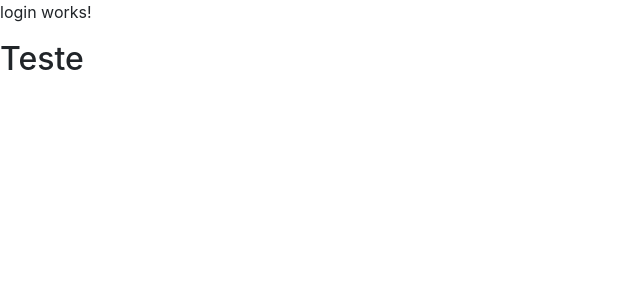
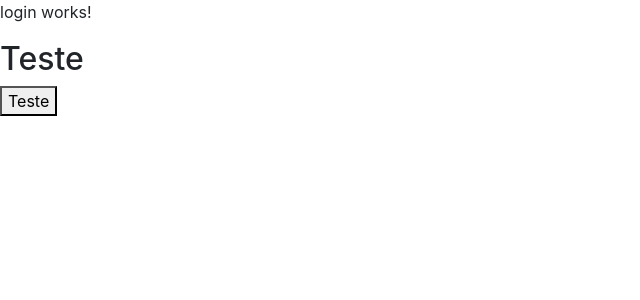
Before and after one commit to PedroHRamos/faculdade_web, an Angular app: page /login in a window 1280 px wide. Shown: the top 300 px of the page, without its empty margins (0-640 px from the left). Built offline with nearby package versions, Linux system fonts and the light colour scheme.

Commit message:
Mostrando conflito

```diff
--- a/src/app/pages/login/login.component.html
+++ b/src/app/pages/login/login.component.html
@@ -1,2 +1,3 @@
 <p>login works!</p>
 <h2>Teste</h2>
+<button>Teste</button>
```
